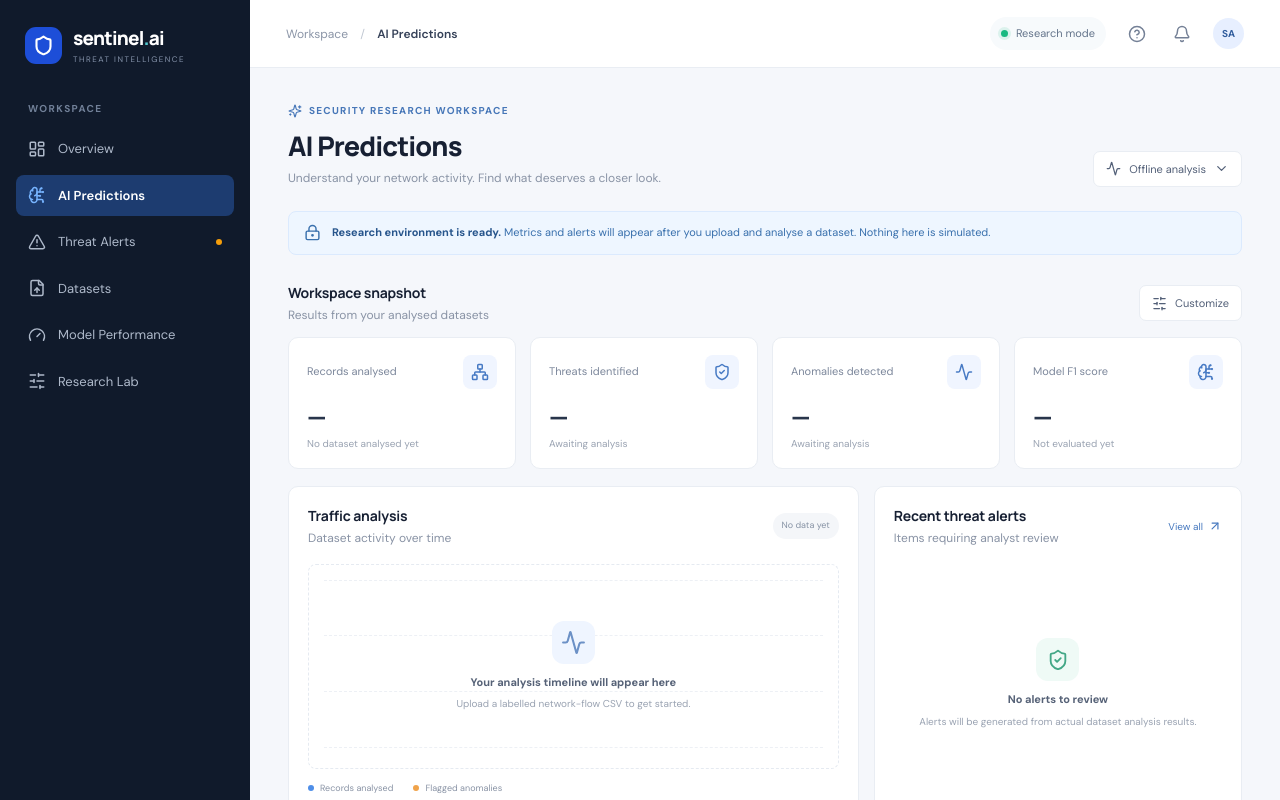
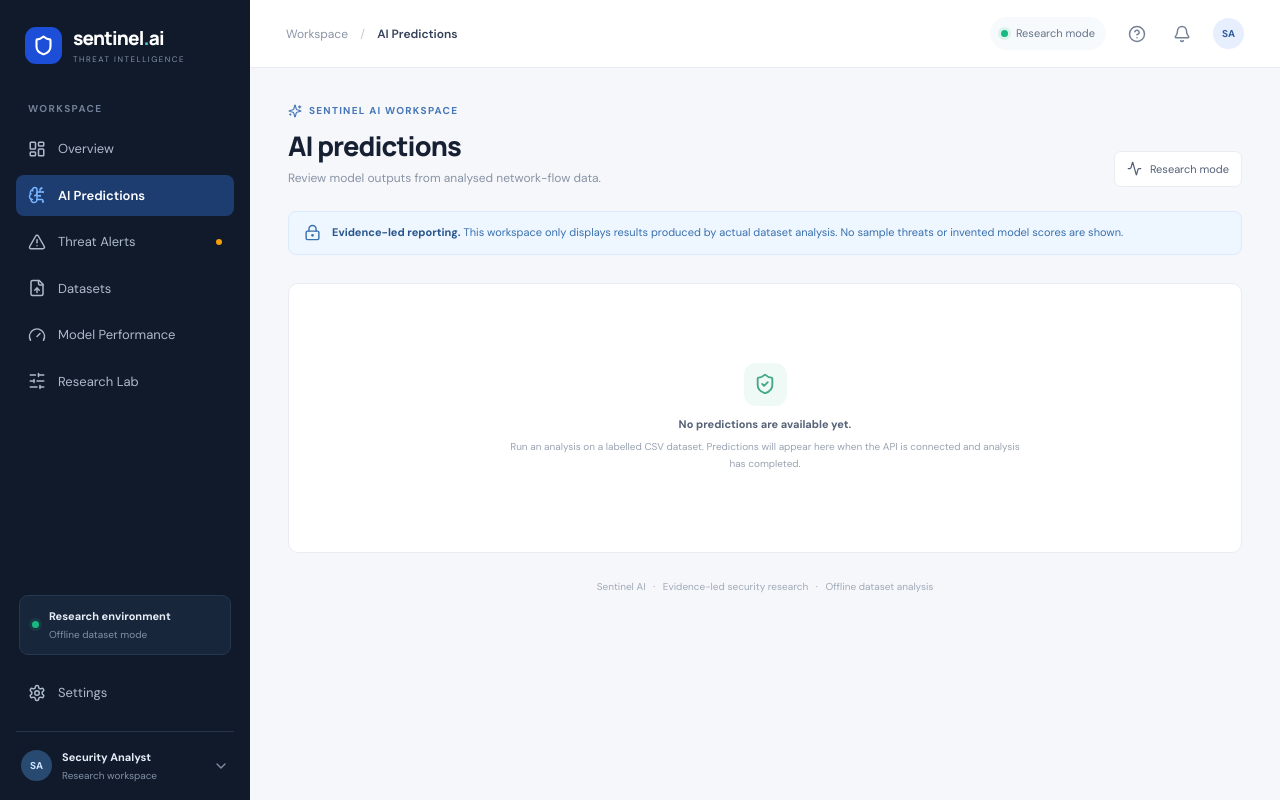
Before and after one commit to ImaniMedia/sentinel-ai, a Next.js app in the folder apps/web/: page / in a window 1280 px wide. Both pictures are taken after a click on the button "AI Predictions". Shown: the top 800 px of the page. Built offline with nearby package versions, Linux system fonts and the light colour scheme.

Commit message:
Build navigable Sentinel AI research workspace sections

```diff
--- a/apps/web/app/page.tsx
+++ b/apps/web/app/page.tsx
@@ -2,10 +2,9 @@
 
 import { useState } from "react";
 import {
-  Activity, AlertTriangle, ArrowDownRight, ArrowUpRight, Bell,
-  BrainCircuit, ChevronDown, CircleHelp, FileUp, Gauge, LayoutDashboard,
-  LockKeyhole, Menu, Network, Search, Settings, Shield, ShieldCheck,
-  SlidersHorizontal, Sparkles, X,
+  Activity, AlertTriangle, ArrowUpRight, Bell, BrainCircuit, ChevronDown,
+  CircleHelp, FileUp, Gauge, LayoutDashboard, LockKeyhole, Menu, Network,
+  Settings, Shield, ShieldCheck, SlidersHorizontal, Sparkles, X,
 } from "lucide-react";
 
 const navigation = [
@@ -18,19 +17,49 @@ const navigation = [
 ];
 
 const metrics = [
-  { label: "Records analysed", value: "—", note: "No dataset analysed yet", icon: Network },
-  { label: "Threats identified", value: "—", note: "Awaiting analysis", icon: ShieldAlertIcon },
-  { label: "Anomalies detected", value: "—", note: "Awaiting analysis", icon: Activity },
-  { label: "Model F1 score", value: "—", note: "Not evaluated yet", icon: BrainCircuit },
+  { label: "Records analysed", icon: Network },
+  { label: "Threats identified", icon: ShieldCheck },
+  { label: "Anomalies detected", icon: Activity },
+  { label: "Model F1 score", icon: BrainCircuit },
 ];
 
-function ShieldAlertIcon({ size = 20 }: { size?: number }) {
-  return <ShieldCheck size={size} />;
-}
+const pageCopy: Record<string, { title: string; description: string; detail: string; next: string }> = {
+  "AI Predictions": {
+    title: "AI predictions",
+    description: "Review model outputs from analysed network-flow data.",
+    detail: "No predictions are available yet.",
+    next: "Run an analysis on a labelled CSV dataset. Predictions will appear here when the API is connected and analysis has completed.",
+  },
+  "Threat Alerts": {
+    title: "Threat alerts",
+    description: "Review suspicious activity flagged for analyst attention.",
+    detail: "No alerts to review.",
+    next: "Alerts will be created from actual analysis results. Sentinel AI does not generate sample incidents or claim that an attack is happening.",
+  },
+  Datasets: {
+    title: "Dataset management",
+    description: "Prepare network-flow data for controlled experiments.",
+    detail: "No datasets registered.",
+    next: "The API currently includes a CSV inspection route. A connected upload-and-storage workflow is the next integration task.",
+  },
+  "Model Performance": {
+    title: "Model performance",
+    description: "Evaluate detection quality using held-out data.",
+    detail: "No benchmark results yet.",
+    next: "Precision, recall, F1, false-positive rate and confusion matrices will be shown after models are trained and evaluated on a documented dataset split.",
+  },
+  "Research Lab": {
+    title: "Research lab",
+    description: "Track reproducible experiments and model configurations.",
+    detail: "No experiments recorded.",
+    next: "Experiments will be recorded with dataset versions, preprocessing settings, model parameters and evaluation results.",
+  },
+};
 
 export default function Home() {
   const [active, setActive] = useState("Overview");
   const [menuOpen, setMenuOpen] = useState(false);
+  const selectedPage = pageCopy[active];
 
   return (
     <main className="app-shell">
@@ -41,11 +70,11 @@ export default function Home() {
           <button className="mobile-close" onClick={() => setMenuOpen(false)} aria-label="Close menu"><X size={18} /></button>
         </div>
         <div className="workspace-label">WORKSPACE</div>
-        <nav className="nav-list">
+        <nav className="nav-list" aria-label="Main navigation">
           {navigation.map((item) => {
             const Icon = item.icon;
             return (
-              <button key={item.label} onClick={() => { setActive(item.label); setMenuOpen(false); }} className={`nav-item ${active === item.label ? "active" : ""}`}>
+              <button key={item.label} onClick={() => { setActive(item.label); setMenuOpen(false); }} className={`nav-item ${active === item.label ? "active" : ""}`} aria-current={active === item.label ? "page" : undefined}>
                 <Icon size={18} /><span>{item.label}</span>
                 {item.label === "Threat Alerts" && <i className="nav-dot" />}
               </button>
@@ -54,7 +83,7 @@ export default function Home() {
         </nav>
         <div className="sidebar-bottom">
           <div className="environment-card"><span className="status-dot" /><div><b>Research environment</b><small>Offline dataset mode</small></div></div>
-          <button className="nav-item"><Settings size={18} /><span>Settings</span></button>
+          <button className="nav-item" onClick={() => setActive("Settings")}><Settings size={18} /><span>Settings</span></button>
           <div className="profile"><div className="avatar">SA</div><div><b>Security Analyst</b><small>Research workspace</small></div><ChevronDown size={16} /></div>
         </div>
       </aside>
@@ -73,41 +102,38 @@ export default function Home() {
         </header>
 
         <div className="content">
+          {active === "Overview" ? (
+            <>
               <div className="welcome-row">
-            <div>
-              <div className="eyebrow"><Sparkles size={14} /> SECURITY RESEARCH WORKSPACE</div>
-              <h1>{active === "Overview" ? "Security overview" : active}</h1>
-              <p>Understand your network activity. Find what deserves a closer look.</p>
+                <div><div className="eyebrow"><Sparkles size={14} /> SECURITY RESEARCH WORKSPACE</div><h1>Security overview</h1><p>Understand your network activity. Find what deserves a closer look.</p></div>
+                <div className="date-button"><Activity size={15} /> Offline analysis</div>
               </div>
-            <button className="date-button"><Activity size={15} /> Offline analysis <ChevronDown size={15} /></button>
+              <div className="notice"><LockKeyhole size={17} /><p><b>Research environment is ready.</b> Metrics and alerts will appear after you upload and analyse a dataset. Nothing here is simulated.</p></div>
+              <div className="section-heading"><div><h2>Workspace snapshot</h2><p>Results from your analysed datasets</p></div><span className="empty-chip">Awaiting first analysis</span></div>
+              <div className="metric-grid">
+                {metrics.map((metric) => { const Icon = metric.icon; return <article className="metric-card" key={metric.label}><div className="metric-top"><span>{metric.label}</span><i><Icon size={18} /></i></div><div className="metric-value">—</div><div className="metric-note">No verified results yet</div></article>; })}
               </div>
-
-          <div className="notice"><LockKeyhole size={17} /><p><b>Research environment is ready.</b> Metrics and alerts will appear after you upload and analyse a dataset. Nothing here is simulated.</p></div>
-
-          <div className="section-heading"><div><h2>Workspace snapshot</h2><p>Results from your analysed datasets</p></div><button className="subtle-button"><SlidersHorizontal size={15} /> Customize</button></div>
-          <div className="metric-grid">
-            {metrics.map((metric) => {
-              const Icon = metric.icon;
-              return <article className="metric-card" key={metric.label}><div className="metric-top"><span>{metric.label}</span><i><Icon size={18} /></i></div><div className="metric-value">{metric.value}</div><div className="metric-note">{metric.note}</div></article>;
-            })}
+              <div className="dashboard-grid">
+                <article className="panel activity-panel"><div className="panel-heading"><div><h2>Traffic analysis</h2><p>Dataset activity over time</p></div><span className="empty-chip">No data yet</span></div><div className="empty-chart"><div className="chart-grid"><span /><span /><span /><span /></div><div className="chart-empty-icon"><Activity size={25} /></div><b>Your analysis timeline will appear here</b><p>Upload a labelled network-flow CSV to get started.</p></div><div className="chart-legend"><span><i className="legend-blue" /> Records analysed</span><span><i className="legend-orange" /> Flagged anomalies</span></div></article>
+                <article className="panel alerts-panel"><div className="panel-heading"><div><h2>Recent threat alerts</h2><p>Items requiring analyst review</p></div><button className="text-button" onClick={() => setActive("Threat Alerts")}>View all <ArrowUpRight size={14} /></button></div><div className="empty-alerts"><div className="empty-icon"><ShieldCheck size={22} /></div><b>No alerts to review</b><p>Alerts will be generated from actual dataset analysis results.</p></div></article>
               </div>
-
-          <div className="dashboard-grid">
-            <article className="panel activity-panel">
-              <div className="panel-heading"><div><h2>Traffic analysis</h2><p>Dataset activity over time</p></div><span className="empty-chip">No data yet</span></div>
-              <div className="empty-chart"><div className="chart-grid"><span /><span /><span /><span /></div><div className="chart-empty-icon"><Activity size={25} /></div><b>Your analysis timeline will appear here</b><p>Upload a labelled network-flow CSV to get started.</p></div>
-              <div className="chart-legend"><span><i className="legend-blue" /> Records analysed</span><span><i className="legend-orange" /> Flagged anomalies</span></div>
-            </article>
-            <article className="panel alerts-panel">
-              <div className="panel-heading"><div><h2>Recent threat alerts</h2><p>Items requiring analyst review</p></div><button className="text-button" onClick={() => setActive("Threat Alerts")}>View all <ArrowUpRight size={14} /></button></div>
-              <div className="empty-alerts"><div className="empty-icon"><ShieldCheck size={22} /></div><b>No alerts to review</b><p>Alerts will be generated from actual dataset analysis results.</p></div>
-            </article>
-          </div>
-
               <div className="bottom-grid">
                 <article className="panel quick-panel"><div className="panel-heading"><div><h2>Get started</h2><p>Run your first network traffic analysis</p></div><Sparkles size={18} className="muted-icon" /></div><button className="upload-tile" onClick={() => setActive("Datasets")}><span className="upload-icon"><FileUp size={20} /></span><span><b>Manage datasets</b><small>Inspect and prepare a CSV dataset</small></span><ArrowUpRight size={17} /></button><button className="upload-tile" onClick={() => setActive("Research Lab")}><span className="upload-icon purple"><BrainCircuit size={20} /></span><span><b>Explore model experiments</b><small>Review the ML research pipeline</small></span><ArrowUpRight size={17} /></button></article>
-            <article className="panel model-panel"><div className="panel-heading"><div><h2>Model readiness</h2><p>Implementation status</p></div><span className="empty-chip">In development</span></div><div className="model-row"><span><i className="model-indicator ready" /> Random Forest classifier</span><small>Code added</small></div><div className="model-row"><span><i className="model-indicator ready" /> Isolation Forest detector</span><small>Code added</small></div><div className="model-row"><span><i className="model-indicator pending" /> Dataset-specific evaluation</span><small>Pending</small></div><div className="model-row"><span><i className="model-indicator pending" /> Model version registry</span><small>Pending</small></div></article>
+                <article className="panel model-panel"><div className="panel-heading"><div><h2>Model readiness</h2><p>Implementation status</p></div><span className="empty-chip">In development</span></div><div className="model-row"><span><i className="model-indicator ready" /> Random Forest classifier</span><small>Code added · unverified</small></div><div className="model-row"><span><i className="model-indicator ready" /> Isolation Forest detector</span><small>Code added · unverified</small></div><div className="model-row"><span><i className="model-indicator pending" /> Dataset-specific evaluation</span><small>Pending</small></div><div className="model-row"><span><i className="model-indicator pending" /> Model version registry</span><small>Pending</small></div></article>
               </div>
+            </>
+          ) : (
+            <>
+              <div className="welcome-row"><div><div className="eyebrow"><Sparkles size={14} /> SENTINEL AI WORKSPACE</div><h1>{selectedPage?.title ?? "Settings"}</h1><p>{selectedPage?.description ?? "Configure your research workspace."}</p></div><div className="date-button"><Activity size={15} /> Research mode</div></div>
+              <div className="notice"><LockKeyhole size={17} /><p><b>Evidence-led reporting.</b> This workspace only displays results produced by actual dataset analysis. No sample threats or invented model scores are shown.</p></div>
+              <article className="panel empty-alerts" style={{ minHeight: 270, height: "auto", padding: 30 }}>
+                <div className="empty-icon"><ShieldCheck size={22} /></div>
+                <b>{selectedPage?.detail ?? "Settings are not configured yet."}</b>
+                <p style={{ maxWidth: 520, lineHeight: 1.7 }}>{selectedPage?.next ?? "Workspace configuration controls will be added after core analysis and storage are connected."}</p>
+                {active === "Datasets" && <a className="text-button" href="https://github.com/ImaniMedia/sentinel-ai/blob/main/services/api/app/api/v1/datasets.py" target="_blank" rel="noreferrer">Review CSV inspection endpoint <ArrowUpRight size={14} /></a>}
+              </article>
+            </>
+          )}
           <footer>Sentinel AI <span>·</span> Evidence-led security research <span>·</span> Offline dataset analysis</footer>
         </div>
       </section>
```
Lines whose indentation alone changed are shown as unchanged.
